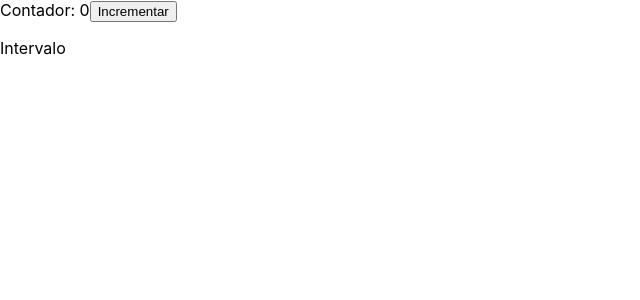
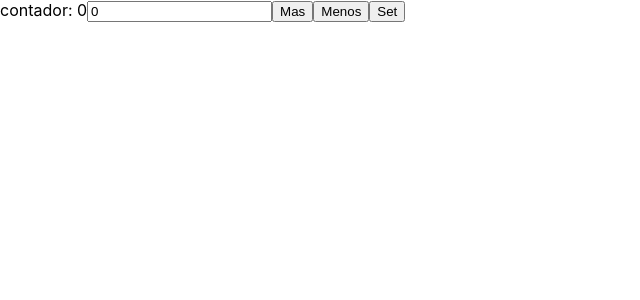
Before and after one commit to alonso1298/comoponentes-funcionales, a React (Create React App) app: page / in a window 1280 px wide. Shown: the top 300 px of the page, without its empty margins (0-640 px from the left). Built offline with nearby package versions, Linux system fonts and the light colour scheme.

Commit message:
useReducer

```diff
--- a/src/App.js
+++ b/src/App.js
@@ -1,49 +1,33 @@
-import { useState, useEffect, Component } from "react";
+import { useReducer, useState } from "react";
 
-const useContador = (inicial) => {
-    const [contador, setContador] = useState(inicial);
-    const incrementar = () => {
-        setContador(contador + 1)
-    }
+// const state = { contador: 0 }
+// action = { type: 'string, payload: any}
+const inicial = { contador:0 }
 
-    return [contador, incrementar]
-}
-
-// const Interval = ({contador}) => {
-//     useEffect(() => {
-//         const i =setInterval(() => console.log(contador), 1000);
-//         return () => clearInterval(i)
-//     }, [contador]);
-//     return (
-//         <p>Intervalos</p>
-//     )
-// }
-
-class Interval extends Component {
-    intervalo = '';
-    componentDidMount() {
-        this.intervalo = setInterval(() => console.log(this.props.contador), 1000)
-    }
-    componentWillUnmount() {
-        clearInterval(this.Intervalo)
-    }
-    render() {
-        return(
-            <p>Intervalo</p>
-        )
+const reducer = (state, action) => {
+    switch(action.type) {
+        case 'incrementar':
+            return{ contador: state.contador + 1 }
+        case 'decrementar':
+            return { contador: state.contador -1 }
+        case 'set':
+            return { contador: action.payload }
+        default:
+            return state
     }
 }
 
 const App = () => {
-    const [contador, incrementar] = useContador(0);
-    useEffect(() => {
-        document.title = contador
-    }, [contador])
+    const [state, dispatch] = useReducer(reducer, inicial);
+    const [valor, setValor] = useState(0);
+
     return (
         <div>
-            Contador: {contador}
-            <button onClick={incrementar} >Incrementar</button>
-            <Interval contador={contador}/>
+            contador: {state.contador}
+            <input value={valor} onChange={e => setValor(e.target.value)} />
+            <button onClick={() => dispatch({ type: 'incrementar' })}>Mas</button>
+            <button onClick={() => dispatch({ type: 'decrementar' })}>Menos</button>
+            <button onClick={() => dispatch({ type: 'set', payload: valor })}>Set</button>
         </div>
     )
 }
```
Also changed, not shown: src/useEffect.js (added, +51 -0 lines).
